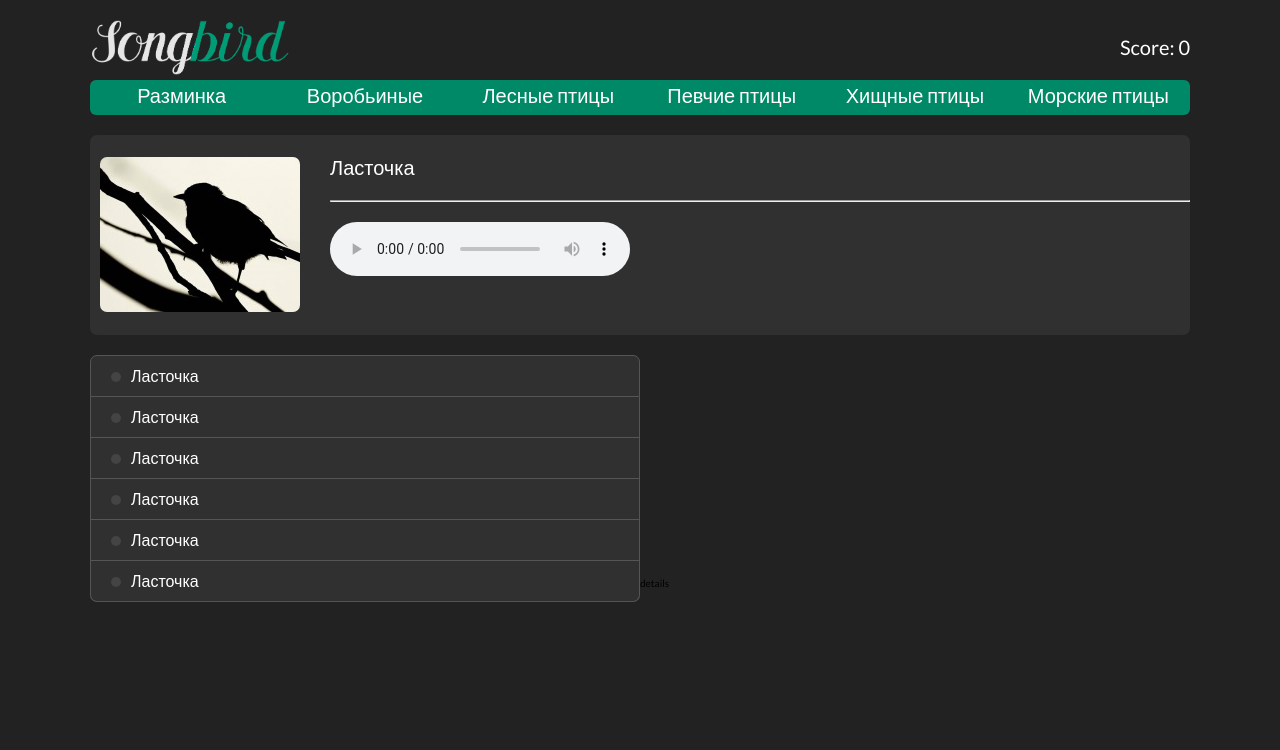
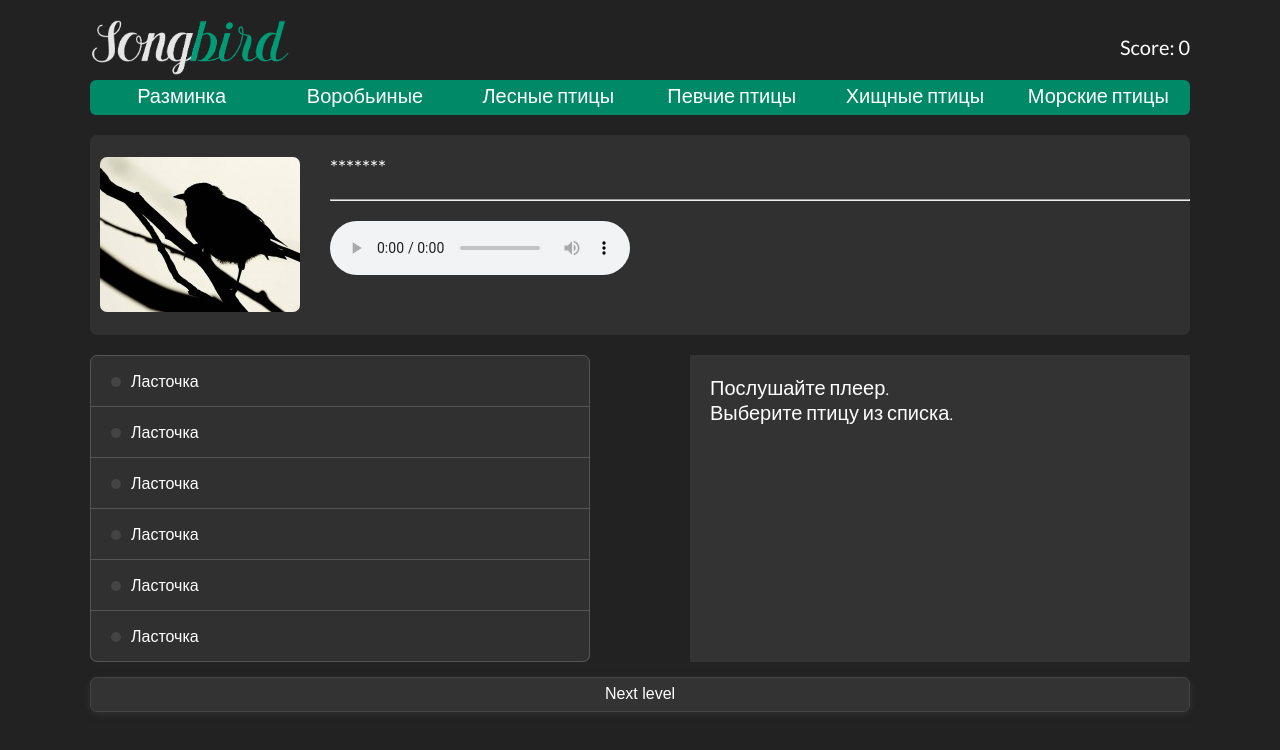
Before and after one commit to HolubIvan/songbird, a React (Create React App) app: page / in a window 1280 px wide. Shown: the top 750 px of the page. Built offline with nearby package versions, Linux system fonts and the light colour scheme.

Commit message:
feat: add button component and styles for it

```diff
--- a/src/components/main/BirdDetail.js
+++ b/src/components/main/BirdDetail.js
@@ -3,7 +3,13 @@ import React from 'react';
 const BirdDetail = () => {
 
     return(
-        <div className='bird-detail'>details</div>
+        <div className='bird-detail'>
+            <p className='bird-detail__instructions'>
+                <span>Послушайте плеер.</span>
+                <br/>
+                <span>Выберите птицу из списка.</span>
+            </p>
+        </div>
     );
 }
 
--- /dev/null
+++ b/src/components/main/ButtonSubmit.js
@@ -0,0 +1,10 @@
+import React from 'react';
+
+const ButtonSubmit = () => {
+
+    return(
+        <button className='button-submit'>Next level</button>
+    );
+}
+
+export default ButtonSubmit;
--- a/src/components/main/Main.js
+++ b/src/components/main/Main.js
@@ -2,6 +2,7 @@ import React from 'react';
 import RandomBird from './RandomBird';
 import ListOfBirds from './ListOfBirds';
 import BirdDetail from './BirdDetail';
+import ButtonSubmit from './ButtonSubmit';
 
 const Main = () => {
 
@@ -11,6 +12,7 @@ const Main = () => {
             <RandomBird />
             <ListOfBirds />
             <BirdDetail />
+            <ButtonSubmit />
         </main>
     );
 }
--- a/src/components/main/RandomBird.js
+++ b/src/components/main/RandomBird.js
@@ -7,7 +7,7 @@ const RandomBird = () => {
         <div className='main__random-bird random-bird'>
             <img className="random-bird__img" src={bird} alt='random bird'></img>
             <div className='random-bird__audio-block audio-block'>
-                <p className='audio-block__bird-name'>Ласточка</p>
+                <p className='audio-block__bird-name'>*******</p>
                 <hr></hr>
                 <audio className='audio-block__audio' controls src="#"></audio>
             </div>
--- a/src/styles/App.scss
+++ b/src/styles/App.scss
@@ -3,6 +3,7 @@
 @import './BirdDetail.scss';
 @import './Main.scss';
 @import './RandomBird.scss';
+@import './ButtonSubmit.scss';
 
 *,
 *::after,
--- a/src/styles/BirdDetail.scss
+++ b/src/styles/BirdDetail.scss
@@ -1,4 +1,13 @@
 .bird-detail{
-    width: 45%;
+    grid-column: 7/12;
     display: inline-block;
+    background-color: #333;
+    margin-top: 2rem;
+
+    &__instructions{
+        color: #fff;
+        font-size: 2rem;
+        font-weight: 300;
+        padding: 2rem 0 0 2rem;
+    }
 }
--- /dev/null
+++ b/src/styles/ButtonSubmit.scss
@@ -0,0 +1,27 @@
+.button-submit{
+    grid-column: 1/12;
+    margin-top: 1.5rem;
+    background-color: #333;
+    outline: none;
+    height: 35px;
+    color: #fff;
+    font-size: 1.6rem;
+    font-weight: 300;
+    border: 1px solid #444;
+    border-radius: 7px;
+    transition: all .3s;
+    cursor: pointer;
+    box-shadow: 0 2px 7px #333;
+}
+
+.button-submit:hover{
+    background-color:#04a77f;
+    box-shadow: 0 5px 10px #444;
+    transform: translateY(-4px);
+}
+
+.button-submit:active{
+    background-color: #008966;
+    box-shadow: 0 3px 7px #333;
+    transform: translateY(-2px);
+}
--- a/src/styles/Header.scss
+++ b/src/styles/Header.scss
@@ -61,4 +61,5 @@
 .header__nav-item:hover{
     transition: all .6s;
     background-color: #04a77f;
+    border-radius: 6px;
 }
--- a/src/styles/ListOfBirds.scss
+++ b/src/styles/ListOfBirds.scss
@@ -1,9 +1,10 @@
 .birds-list-block{
-    width: 50%;
+    grid-column: 1/7;
     background-color: #303030;
     display: inline-block;
     border-radius: 7px;
     margin-top: 2rem;
+    margin-right: 10rem;
 
     &__list{
         list-style: none;
@@ -13,11 +14,13 @@
     }
 
     &__item{
-        padding: 1rem 3rem;
+        padding: 1.5rem 3rem;
         border: 1px solid #555;
         font-size: 1.6rem;
         color: #fff;
         font-weight: 300;
+        cursor: pointer;
+        transition: all .3s;
     }
 }
 
@@ -45,3 +48,7 @@
 .birds-list-block__item + .birds-list-block__item{
     border-top: none;
 }
+
+.birds-list-block__item:hover{
+    background-color: #444;
+}
--- a/src/styles/Main.scss
+++ b/src/styles/Main.scss
@@ -2,10 +2,13 @@
     max-width: 1100px;
     margin: 0 auto;
     margin-top: 2rem;
+    display: grid;
+    grid-template-columns: repeat(11,1fr);
 
     &__random-bird{
         width: 100%;
         background-color: #303030;
         height: 200px;
+        grid-column: 1/12;
     }
 }
--- a/src/styles/RandomBird.scss
+++ b/src/styles/RandomBird.scss
@@ -30,6 +30,7 @@
 
     &__audio{
         margin-top: 2rem;
+        outline: none;
     }
 }
 
```
